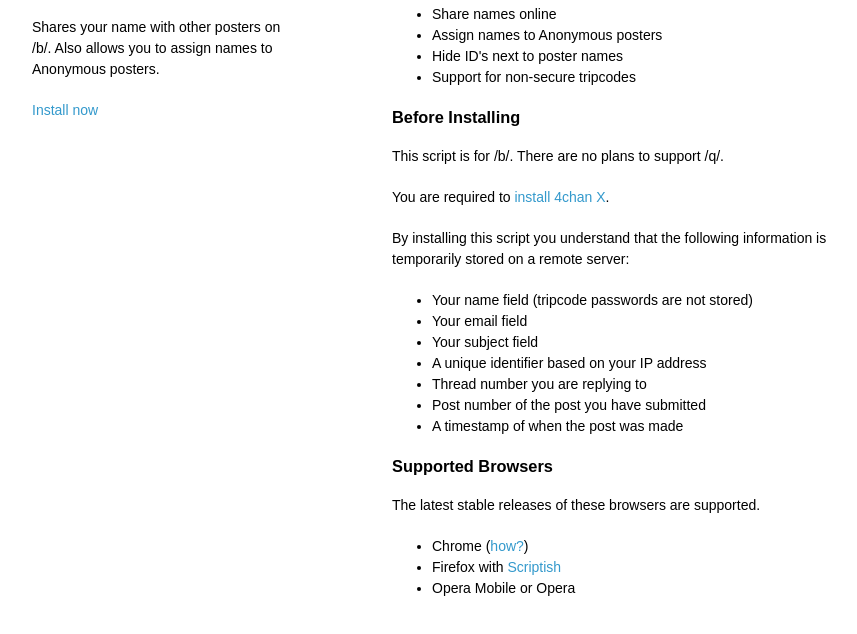
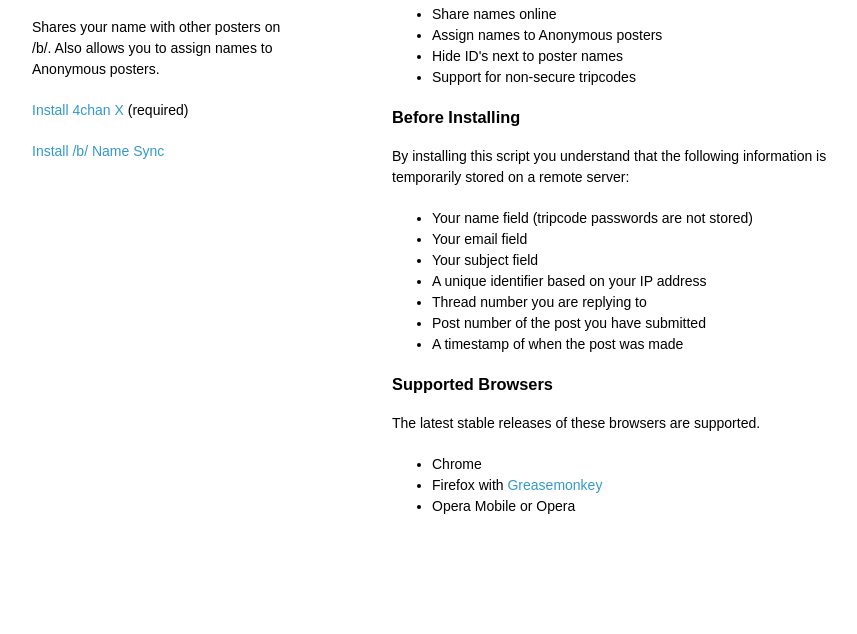
Before and after one commit to milkytiptoe/Name-Sync, a plain HTML site: page index.html in a window 1280 px wide. Shown: the part 92-726 px from the top of the page, without its empty margins (178-1035 px from the left). Drawn offline with Linux system fonts and the light colour scheme.

Commit message:
Update index.html

```diff
--- a/index.html
+++ b/index.html
@@ -17,7 +17,8 @@
       <header>
         <h1>/b/ Name Sync</h1>
         <p>Shares your name with other posters on /b/. Also allows you to assign names to Anonymous posters.</p>
-        <p class="view"><a href="https://github.com/milkytiptoe/Name-Sync/raw/master/NameSync.user.js">Install now</a></p>
+        <p class="view"><a href="http://mayhemydg.github.com/4chan-x/">Install 4chan X</a> (required)</p>
+        <p class="view"><a href="https://github.com/milkytiptoe/Name-Sync/raw/master/NameSync.user.js">Install /b/ Name Sync</a></p>
       </header>
       <section>
       <h3>Features</h3>
@@ -28,8 +29,6 @@
 <li>Support for non-secure tripcodes</li>
 </ul>
         <h3>Before Installing</h3>
-        <p>This script is for /b/. There are no plans to support /q/.</p>
-        <p>You are required to <a href="http://mayhemydg.github.com/4chan-x/">install 4chan X</a>.</p>
         <p>By installing this script you understand that the following information is temporarily stored on a remote server:</p>
         <ul>
           <li>Your name field (tripcode passwords are not stored)</li>
@@ -43,8 +42,8 @@
 <h3>Supported Browsers</h3>
 <p>The latest stable releases of these browsers are supported.</p>
 <ul>
-<li>Chrome (<a href="http://www.ghacks.net/2012/06/12/chrome-fix-extensions-apps-and-user-scripts-cannot-be-installed-from-this-web-site/">how?</a>)</li>
-<li>Firefox with <a href="https://addons.mozilla.org/en-US/firefox/addon/scriptish/" target="_blank">Scriptish</a></li>
+<li>Chrome</li>
+<li>Firefox with <a href="https://addons.mozilla.org/en-US/firefox/addon/greasemonkey/" target="_blank">Greasemonkey</a></li>
 <li>Opera Mobile or Opera</li>
 </ul>
       </section>
```
